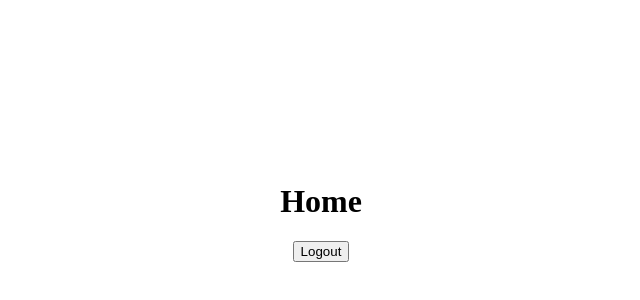
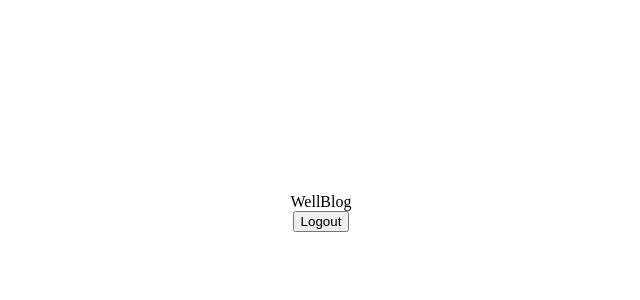
Before and after one commit to njm-wtag/Blog-app-react, a React (Vite) app: page /home in a window 1280 px wide. Shown: the part 188-488 px from the top of the page, without its empty margins (319-959 px from the left). Built offline with nearby package versions, Linux system fonts and the light colour scheme.

Commit message:
started header design

```diff
--- a/src/Pages/Home.jsx
+++ b/src/Pages/Home.jsx
@@ -1,3 +1,5 @@
+import Header from "../components/Header/Header";
+
 const Home = () => {
   const handleLogout = () => {
     console.log("logout");
@@ -6,7 +8,7 @@
   };
   return (
     <div>
-      <h1> Home </h1>
+      <Header />
       <button onClick={handleLogout}>Logout</button>
     </div>
   );
--- /dev/null
+++ b/src/components/Header/Header.jsx
@@ -0,0 +1,11 @@
+const Header = () => {
+  return (
+    <nav>
+      <div className="navbar__title">WellBlog</div>
+      <div className="navbar__search"> </div>
+      <div className="navbar__auth-access"></div>
+    </nav>
+  );
+};
+
+export default Header;
```
Also changed, not shown: src/components/Header/Header.scss (added).
